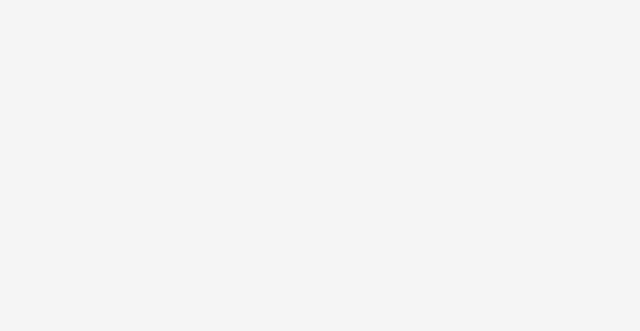
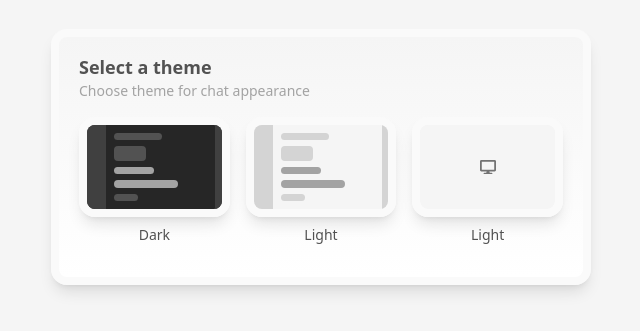
Before and after one commit to yashsehgal/crafts, a React (Create React App) app: page /onboarding-flow in a window 1280 px wide. Before the commit this address had no page. Shown: the part 243-574 px from the top of the page, without its empty margins (319-959 px from the left). Built offline with nearby package versions, Linux system fonts and the light colour scheme.

Commit message:
feat: dark light mode component

```diff
--- a/src/App.js
+++ b/src/App.js
@@ -33,6 +33,8 @@ import CardAnimationGrid from "./crafts/card-animation";
 import Deck from "./crafts/deck";
 import GlassComponents from "./crafts/glass-components";
 import NotionLikeComponent from "./crafts/notion-like-component";
+import OnboardingFlow from "./crafts/onboarding-flow";
+import GradientCircle from "./crafts/gradient-circle";
 
 const CraftItems = [
   {
@@ -133,6 +135,11 @@ const CraftItems = [
     path: "/notion-like",
     component: <NotionLikeComponent />,
     title: "Notion-like component"
+  },
+  {
+    path: "/onboarding-flow",
+    component: <OnboardingFlow />,
+    title: "Onboarding flow"
   }
 ];
 
--- /dev/null
+++ b/src/crafts/gradient-circle.jsx
@@ -0,0 +1,17 @@
+
+export default function GradientCircle() {
+  return (
+    <div className="relative">
+      <div className="gradient-circle">
+        <div className="circle w-fit h-fit rounded-full border border-neutral-200 p-2">
+          <div className="inner-circle w-fit h-fit rounded-full border border-neutral-200 p-2">
+            <div className="inner-innercircle w-fit h-fit rounded-full border border-neutral-200 p-2">
+              <div className="inner-inner-inner-circle w-[240px] h-[240px] rounded-full border border-neutral-200" />
+            </div>
+          </div>
+        </div>
+      </div>
+      <div className="absolute w-[380px] h-[240px] rounded-xl bg-white shadow-xl shadow-neutral-200/60 -bottom-6 -left-10 hover:shadow-sm" />
+    </div>
+  )
+}
--- /dev/null
+++ b/src/crafts/onboarding-flow.jsx
@@ -0,0 +1,205 @@
+/**
+ * todo: To create a onboarding flow with 4 steps (views)
+ * ? screen 01:
+ * @returns OnboardingFlowReactComponent
+ */
+
+import { useState } from "react";
+import { motion } from "framer-motion";
+import { FaDesktop, FaLaptop } from "react-icons/fa";
+
+export default function OnboardingFlow() {
+  const [selectedTheme, setSelectedTheme] = useState("");
+  return (
+    <div className="onboardingFlow-container">
+      <motion.div className={`onboardingFlow-card
+        bg-gradient-to-b from-neutral-100 to-white rounded-2xl shadow-lg border-8 border-neutral-50
+        w-[540px] h-auto px-5 py-4
+      `}
+      initial={{
+        y: 24,
+        opacity: 0.2
+      }}
+      animate={{
+        y: 0,
+        opacity: 1
+      }}
+      transition={{
+        type: "spring",
+        bounce: 0.45
+      }}
+      >
+        <div className={`
+          onboardingFlow-header-content-wrapper
+        `}>
+          <h2 className="onboardingFlow-header-title text-neutral-600 font-semibold text-lg">
+            {"Select a theme"}
+          </h2>
+          <p className="onboardingFlow-header-subtitle text-neutral-400 font-normal text-sm">
+            {"Choose theme for chat appearance"}
+          </p>
+        </div>
+        <div className="onboardingFlow-contentBody">
+          <div className={`onboardingFlow-themeAction-wrapper
+            grid grid-cols-3 items-center gap-4 my-4
+          `}>
+            <DarkModeButton
+              selectedTheme={selectedTheme}
+              setSelectedTheme={setSelectedTheme}
+            />
+            <LightModeButton
+              selectedTheme={selectedTheme}
+              setSelectedTheme={setSelectedTheme}
+            />
+            <SystemThemeModeButton
+              selectedTheme={selectedTheme}
+              setSelectedTheme={setSelectedTheme}
+            />
+          </div>
+        </div>
+      </motion.div>
+    </div>
+  )
+}
+
+function DarkModeButton({
+  selectedTheme,
+  setSelectedTheme
+}) {
+  let DARKMODE = "dark";
+  return (
+    <div className="flex flex-col items-center gap-2">
+      <motion.button
+        className={`
+          onboardingFlow-card
+          bg-gradient-to-b from-neutral-100 to-white rounded-2xl shadow-lg border-8 border-neutral-50
+          w-full h-[100px]
+          hover:shadow
+          overflow-hidden
+          ${selectedTheme === DARKMODE && "border-blue-100 shadow-sm"}
+        `}
+        onClick={() => setSelectedTheme("dark")}
+        initial={{
+          y: 12,
+          opacity: 0.5
+        }}
+        animate={{
+          y: 0,
+          opacity: 1
+        }}
+        transition={{
+          type: "spring",
+          bounce: 0.50
+        }}
+      >
+        <div className={`dark-mode-chatView
+          w-full h-full
+          flex flex-row bg-neutral-800
+        `}>
+          <div className="sidebar-wrapper w-6 h-full bg-neutral-700" />
+          <div className="chatView-content-wrapper w-full p-2 h-full flex flex-col gap-1.5">
+            <div className="chat-skeleton-line h-2 rounded-full w-12 bg-neutral-600" />
+            <div className="chat-skeleton-line h-4 rounded w-8 bg-neutral-600" />
+            <div className="chat-skeleton-line h-2 rounded w-10 bg-neutral-400" />
+            <div className="chat-skeleton-line h-2 rounded w-16 bg-neutral-400" />
+            <div className="chat-skeleton-line h-2 rounded-full w-6 bg-neutral-600" />
+          </div>
+          <div className="sidebar-wrapper w-2 h-full bg-neutral-700" />
+        </div>
+      </motion.button>
+      <p className="text-sm font-medium text-neutral-600">Dark</p>
+    </div>
+  )
+}
+
+function LightModeButton({
+  selectedTheme,
+  setSelectedTheme
+}) {
+  let LIGHTMODE = "light";
+  return (
+    <div className="flex flex-col items-center gap-2">
+      <motion.button
+        className={`
+          onboardingFlow-card
+          bg-gradient-to-b from-neutral-100 to-white rounded-2xl shadow-lg border-8 border-neutral-50
+          w-full h-[100px]
+          hover:shadow
+          overflow-hidden
+          ${selectedTheme === LIGHTMODE && "border-blue-100 shadow-sm"}
+        `}
+        onClick={() => setSelectedTheme("light")}
+        initial={{
+          y: 12,
+          opacity: 0.5
+        }}
+        animate={{
+          y: 0,
+          opacity: 1
+        }}
+        transition={{
+          type: "spring",
+          bounce: 0.50
+        }}
+      >
+        <div className={`light-mode-chatView
+          w-full h-full
+          flex flex-row bg-neutral-100
+        `}>
+          <div className="sidebar-wrapper w-6 h-full bg-neutral-300" />
+          <div className="chatView-content-wrapper w-full p-2 h-full flex flex-col gap-1.5">
+            <div className="chat-skeleton-line h-2 rounded-full w-12 bg-neutral-300" />
+            <div className="chat-skeleton-line h-4 rounded w-8 bg-neutral-300" />
+            <div className="chat-skeleton-line h-2 rounded w-10 bg-neutral-400" />
+            <div className="chat-skeleton-line h-2 rounded w-16 bg-neutral-400" />
+            <div className="chat-skeleton-line h-2 rounded-full w-6 bg-neutral-300" />
+          </div>
+          <div className="sidebar-wrapper w-2 h-full bg-neutral-300" />
+        </div>
+        </motion.button>
+        <p className="text-sm font-medium text-neutral-600">Light</p>
+      </div>
+  )
+}
+
+function SystemThemeModeButton({
+  selectedTheme,
+  setSelectedTheme
+}) {
+  let SYSTEMTHEME = "system";
+  return (
+    <div className="flex flex-col items-center gap-2">
+      <motion.button
+        className={`
+          onboardingFlow-card
+          bg-gradient-to-b from-neutral-100 to-white rounded-2xl shadow-lg border-8 border-neutral-50
+          w-full h-[100px]
+          hover:shadow
+          overflow-hidden
+          ${selectedTheme === SYSTEMTHEME && "border-blue-100 shadow-sm"}
+        `}
+        onClick={() => setSelectedTheme("system")}
+        initial={{
+          y: 12,
+          opacity: 0.5
+        }}
+        animate={{
+          y: 0,
+          opacity: 1
+        }}
+        transition={{
+          type: "spring",
+          bounce: 0.50
+        }}
+      >
+        <div className={`dark-mode-chatView
+          w-full h-full
+          flex flex-col items-center justify-center bg-neutral-100
+        `}>
+          <FaDesktop className="text-neutral-500" />
+        </div>
+      </motion.button>
+      <p className="text-sm font-medium text-neutral-600">Light</p>
+    </div>
+  )
+}
```
